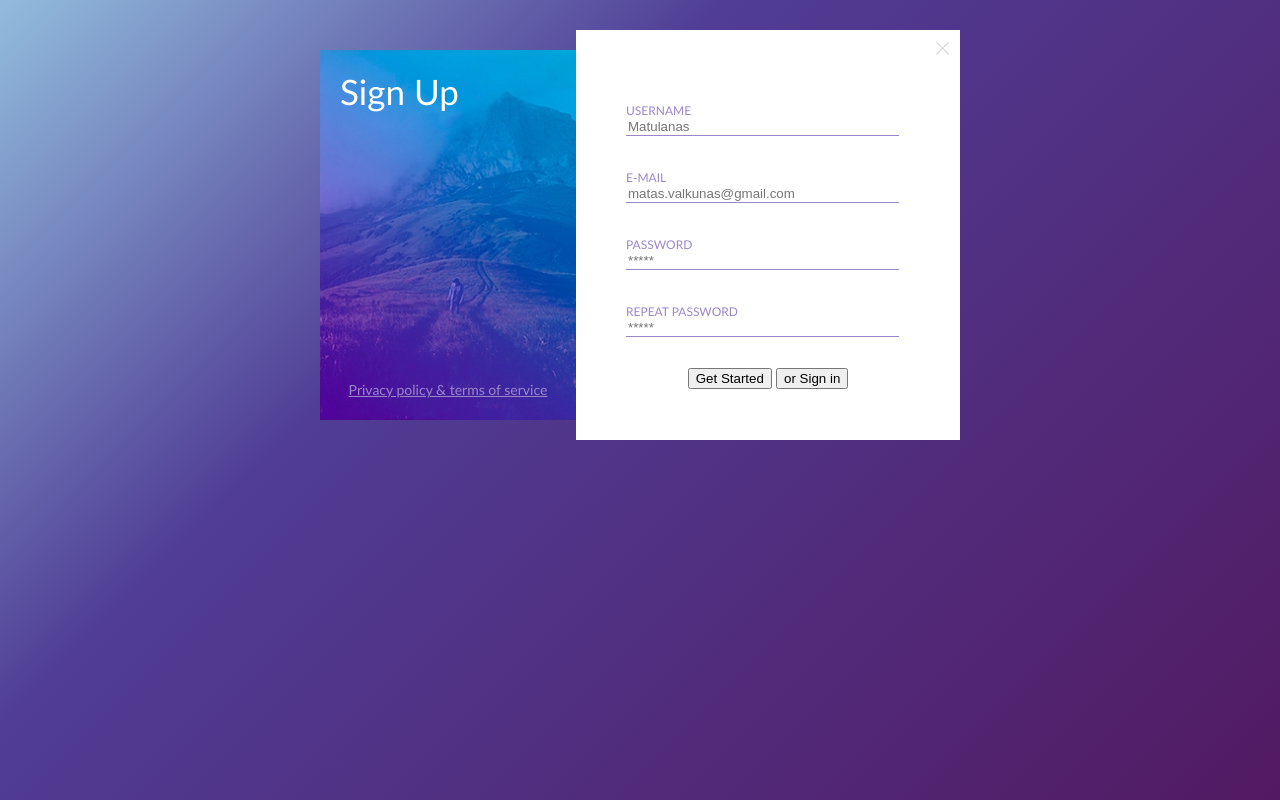
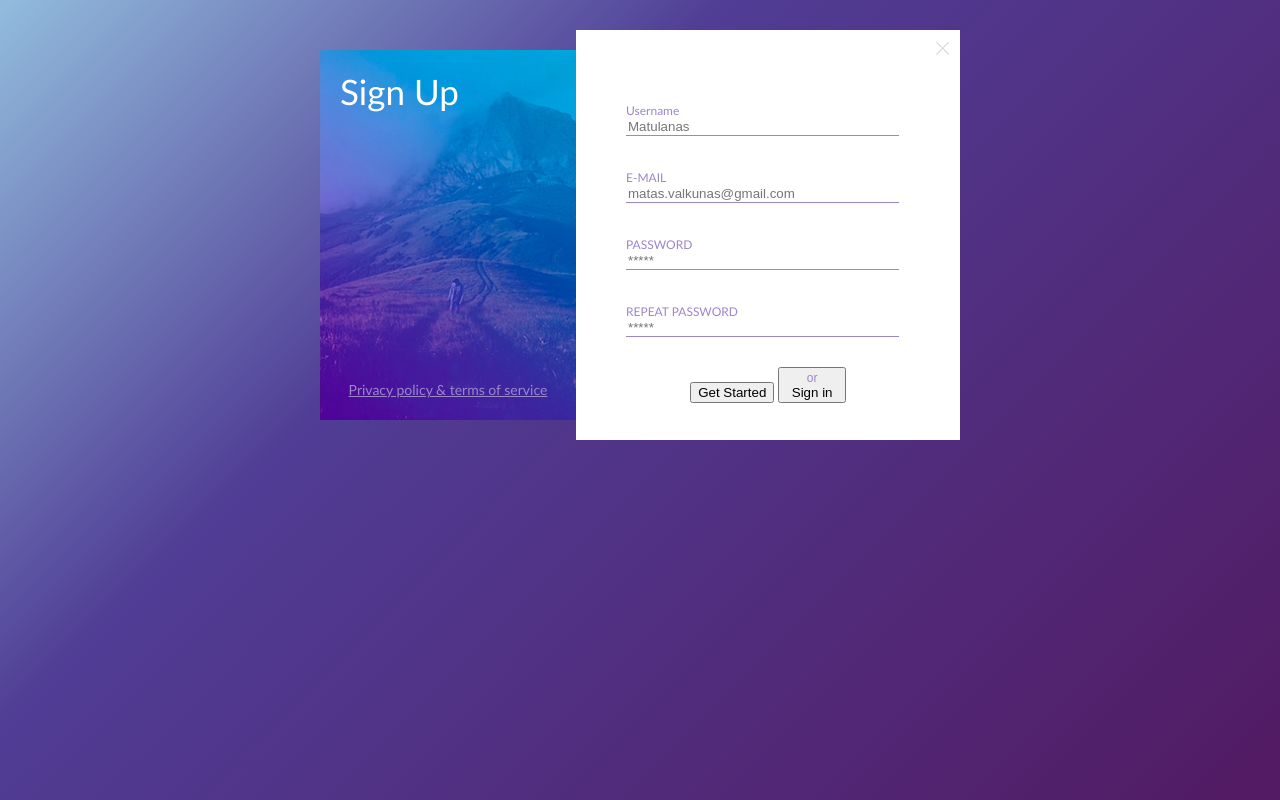
Before and after one commit to Matulanas/BIT-Learning-Projects, a plain HTML site: page 4 SignUp/index.html in a window 1280 px wide. Drawn offline with Linux system fonts and the light colour scheme.

Commit message:
Update index.html

```diff
--- a/4 SignUp/index.html
+++ b/4 SignUp/index.html
@@ -15,7 +15,7 @@
         <div class="right">
             <a href="#"><img src="images/x.png" alt="X"></a>
             <form action="submit">
-                <p>USERNAME</p><br>
+                <p>Username</p>
                 <input type="text" placeholder="Matulanas"><br>
                 <p>E-MAIL</p><br>
                 <input type="email" name="" id="" placeholder="matas.valkunas@gmail.com"><br>
@@ -24,8 +24,8 @@
                 <p>REPEAT PASSWORD</p><br>
                 <input type="password" name="" placeholder="*****"><br>
             </form>
-            <button type="submit">Get Started</button>
-            <button type="#">or Sign in</button>
+            <button class="submit" type="submit">Get Started</button>
+            <button class="signin" type="#"><p>or</p>Sign in</button>
         </div>
     </div>
 </body>
```
